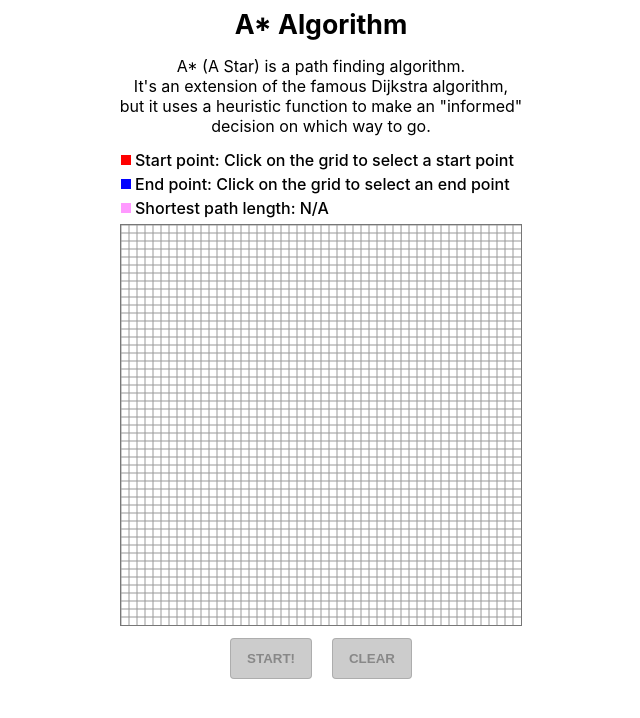
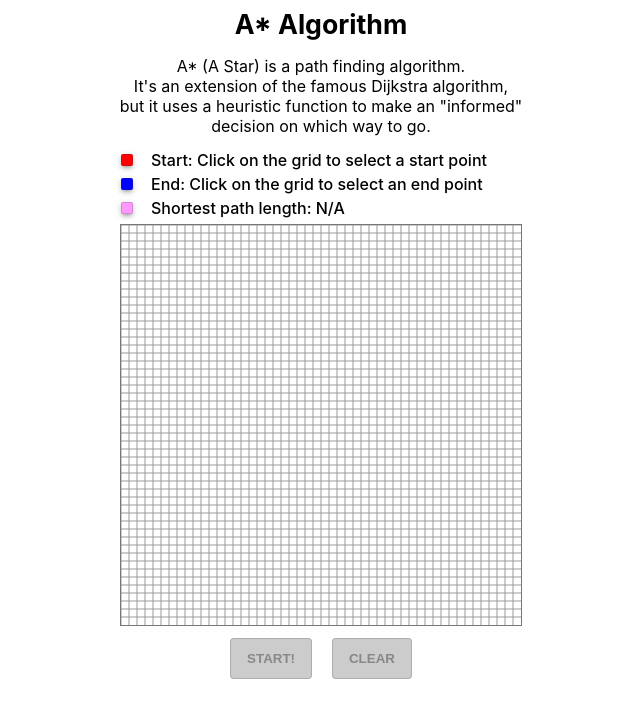
Before and after one commit to pablogarin/astar_nodejs, a React (Create React App) app: page / in a window 1280 px wide. Shown: the top 718 px of the page, without its empty margins (319-959 px from the left). Built offline with nearby package versions, Linux system fonts and the light colour scheme.

Commit message:
Fix: improved labels indicators.

```diff
--- a/src/App.js
+++ b/src/App.js
@@ -239,14 +239,14 @@ function App() {
         but it uses a heuristic function to make an "informed"<br/>
         decision on which way to go.</p>
         <Label color={colors.RED}>
-          Start point:
+          Start:
           {' '}
           {startNode
             ? `${startNode.col}, ${startNode.row}`
             : 'Click on the grid to select a start point'}
         </Label>
         <Label color={colors.BLUE}>
-          End point:
+          End:
           {' '}
           {endNode
             ? `${endNode.col}, ${endNode.row}`
--- a/src/styled/Label.js
+++ b/src/styled/Label.js
@@ -4,10 +4,10 @@ const Label = styled.div`
   font-size: 12pt;
   line-height: 12pt;
   font-weight: 500;
-  width: 386px;
+  width: 370px;
   margin: 8px auto;
   text-align: left;
-  padding-left: 14px;
+  padding-left: 30px;
   position: relative;
   &:before {
     display: block;
@@ -15,6 +15,9 @@ const Label = styled.div`
     content: "";
     width: 10px;
     height: 10px;
+    border: 1px solid #3333;
+    box-shadow: rgb(0 0 0 / 20%) 0px 3px 3px -2px, rgb(0 0 0 / 14%) 0px 3px 4px 0px, rgb(0 0 0 / 12%) 0px 1px 8px 0px;
+    border-radius: 2px;
     position: absolute;
     top: 50%;
     left: 0;
```
